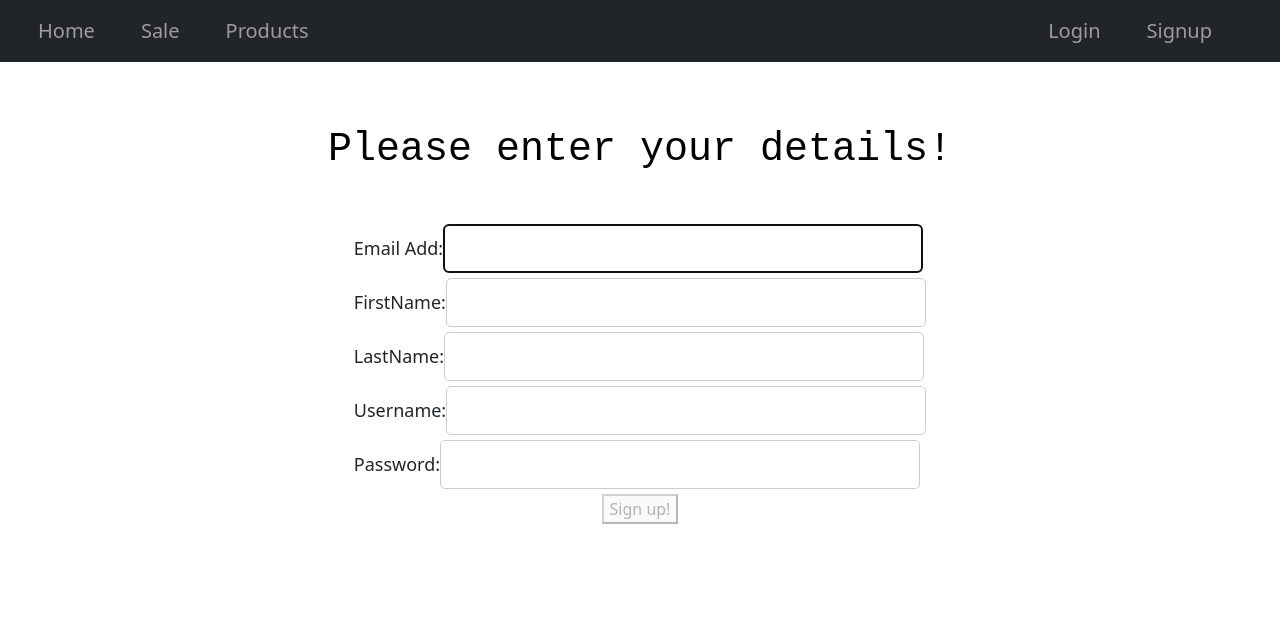
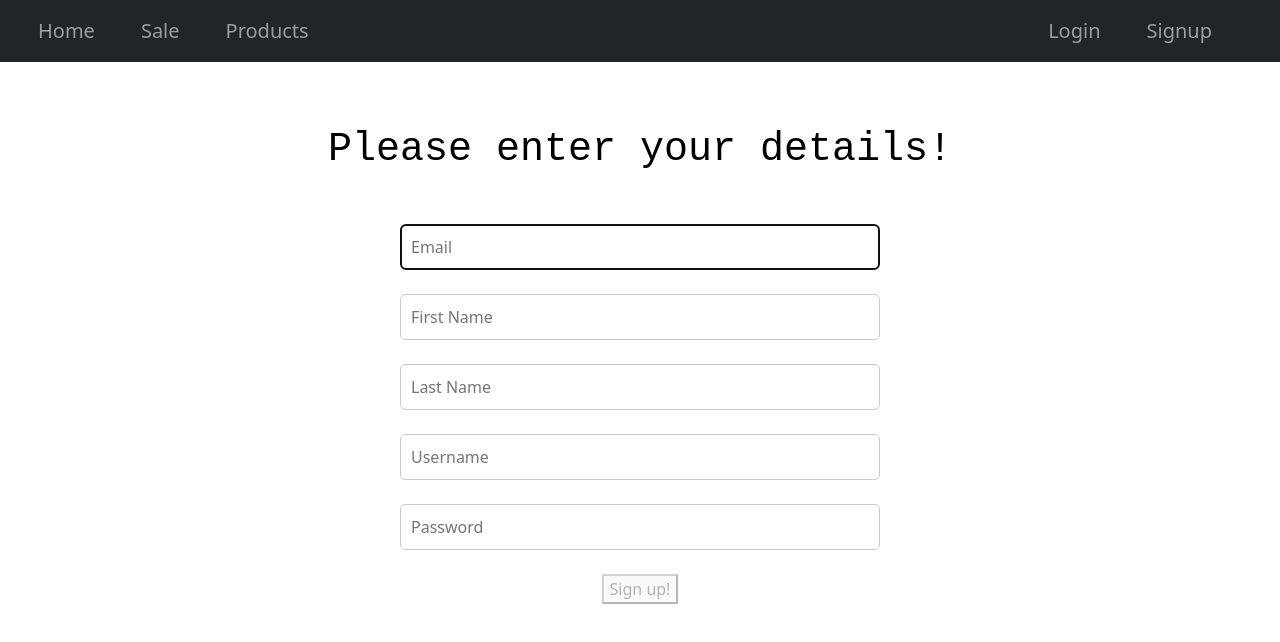
Before and after one commit to rjy14/react-ts, a React (Create React App) app: page /Signup in a window 1280 px wide. Shown: the top 642 px of the page. Built offline with nearby package versions, Linux system fonts and the light colour scheme.

Commit message:
Changes to UI

```diff
--- a/src/components/Slider/Slider.tsx
+++ b/src/components/Slider/Slider.tsx
@@ -5,8 +5,6 @@ import "./Slider.css";
 import jsonData from "../../constant/data.json";
 import { Link } from "react-router-dom";
 function Carousel() {
-
-
 
   //void means it does not return any values
   const NextArrow: React.FC<{ onClick: () => void }> = ({ onClick }) => {
--- a/src/pages/Login/login.tsx
+++ b/src/pages/Login/login.tsx
@@ -3,41 +3,20 @@ import { useState } from "react";
 import "./Login.css";
 import { useNavigate } from "react-router-dom";
 
-interface InputProps {
-  type: string;
-  value: string | number;
-  onChange: (event: React.ChangeEvent<HTMLInputElement>) => void;
-  className: string;
-  required: boolean;
-}
-
-function Input({ type, value, onChange, className, required }: InputProps) {
-  const nameRef = useRef<HTMLInputElement | null>(null)
+function LoginForm() {
+  const navigate = useNavigate();
+  const [username, setUsername] = useState<string>("");
+  const [password, setPassword] = useState<string | number>("");
+  const nameRef = useRef<HTMLInputElement>(null);
   useEffect(() => {
     nameRef.current?.focus();
   }, []);
-  return (
-    <input
-    ref={nameRef}
-      type={type}
-      value={value}
-      onChange={onChange}
-      className={className}
-      required={required}
-    />
-  );
-}
-// Usage of Input component in your LoginForm
-function LoginForm() {
 
-  const navigate = useNavigate();
-  const [username, setUsername] = useState<string>("");
-  const [password, setPassword] = useState<string | number>("");
   const handleSubmit = (event: React.FormEvent<HTMLFormElement>) => {
-    // event.preventDefault(); commented out so the page will reload after submit
+    event.preventDefault();
     console.log("username:", username);
     console.log("password:", password);
-    alert("welcome to HighFashion!");
+    alert("Welcome to HighFashion!");
     navigate("/home");
   };
 
@@ -46,26 +25,26 @@ function LoginForm() {
       <br />
       <h1>Please enter your account details!</h1>
       <form onSubmit={handleSubmit}>
-        <label>
-          Username:
-          <Input
+
+          <input
+          placeholder="Username"
+          ref={nameRef}
             type="text"
             value={username}
             onChange={(event) => setUsername(event.target.value)}
             className="rounded-input"
             required
           />
-        </label>
-        <label>
-          Password:
-          <Input
+          <br></br>
+          <input
+          placeholder="Password"
             type="password"
             value={password}
             onChange={(event) => setPassword(event.target.value)}
             className="rounded-input"
             required
           />
-        </label>
+           <br></br>
         <center>
           <button type="submit" disabled={!username || !password}>
             Login
--- a/src/pages/Signup/signup.tsx
+++ b/src/pages/Signup/signup.tsx
@@ -26,31 +26,20 @@ function SignUpForm() {
     <br></br>
     <center><h1>Please enter your details!</h1></center>
     <form onSubmit={handleSubmit}>
-    <div>
-    <label>
-        Email Add:
-        <input ref={nameRef} type="email"  value={Email} onChange={(event) => setEmail(event.target.value)} required/>
-      </label>
-      <label>
-        FirstName:
-        <input type="text" value={FirstName} onChange={(event) => setFirstName(event.target.value)} required/>
-      </label>
-      <label>
-        LastName:
-        <input type="text" value={LastName} onChange={(event) => setLastName(event.target.value)} required/>
-      </label>
-      <label>
-        Username:
-        <input type="text" value={Username} onChange={(event) => setUsername(event.target.value)} required/>
-      </label>
-      <label>
-        Password:
-        <input type="password" value={Password} onChange={(event) => setPassword(event.target.value)} required/>
-      </label>
+
+        <input placeholder="Email" ref={nameRef} type="email"  value={Email} onChange={(event) => setEmail(event.target.value)} required/>
+        <br></br>
+        <input placeholder="First Name" type="text" value={FirstName} onChange={(event) => setFirstName(event.target.value)} required/>
+        <br></br>
+        <input placeholder="Last Name" type="text" value={LastName} onChange={(event) => setLastName(event.target.value)} required/>
+        <br></br>
+        <input placeholder="Username" type="text" value={Username} onChange={(event) => setUsername(event.target.value)} required/>
+        <br></br>
+        <input placeholder="Password" type="password" value={Password} onChange={(event) => setPassword(event.target.value)} required/>
+        <br></br>
     <center>
       <button type="submit" disabled={!Email || !FirstName || !LastName || !Username || !Password}>Sign up!</button>
       </center>
-      </div>
     </form>
      </>
   );};
```
